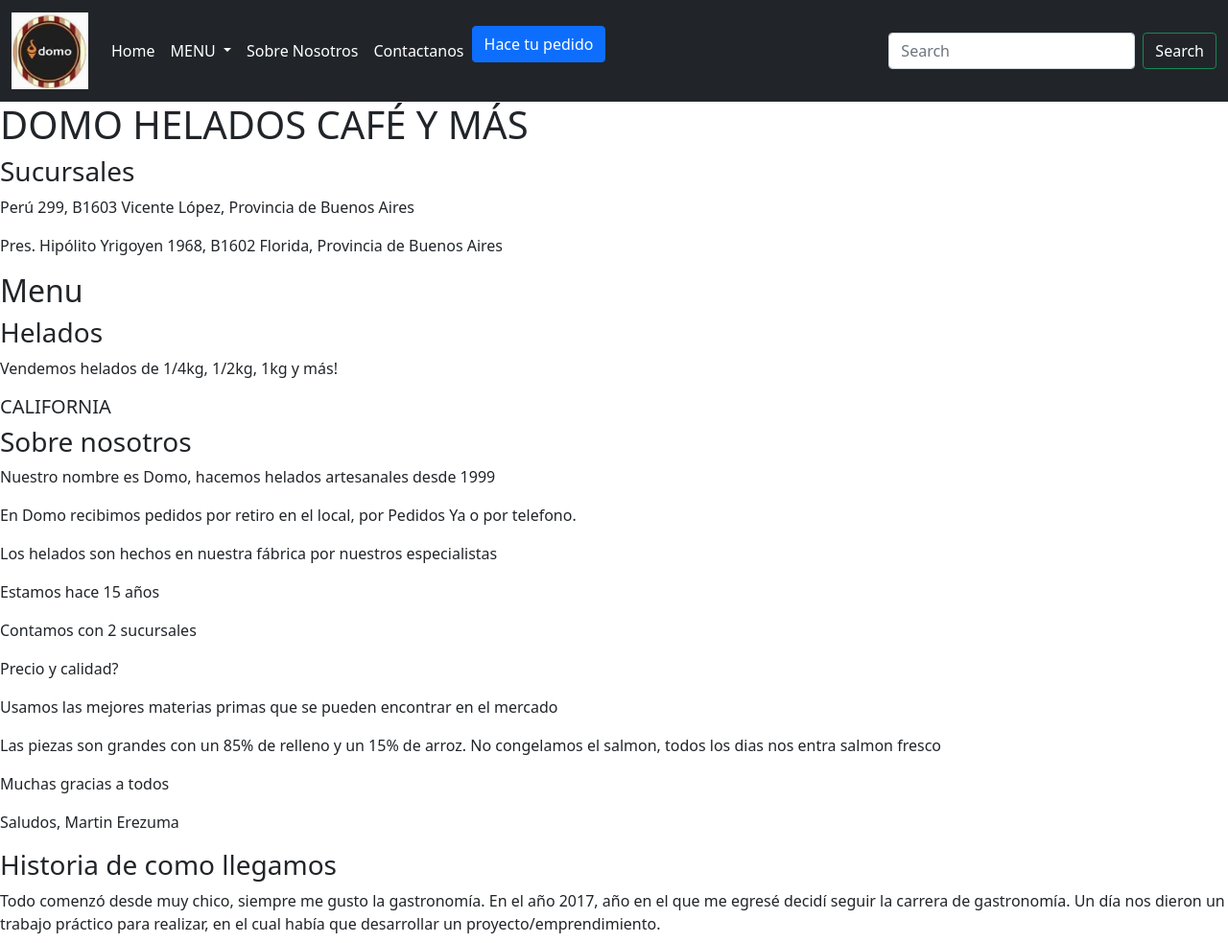
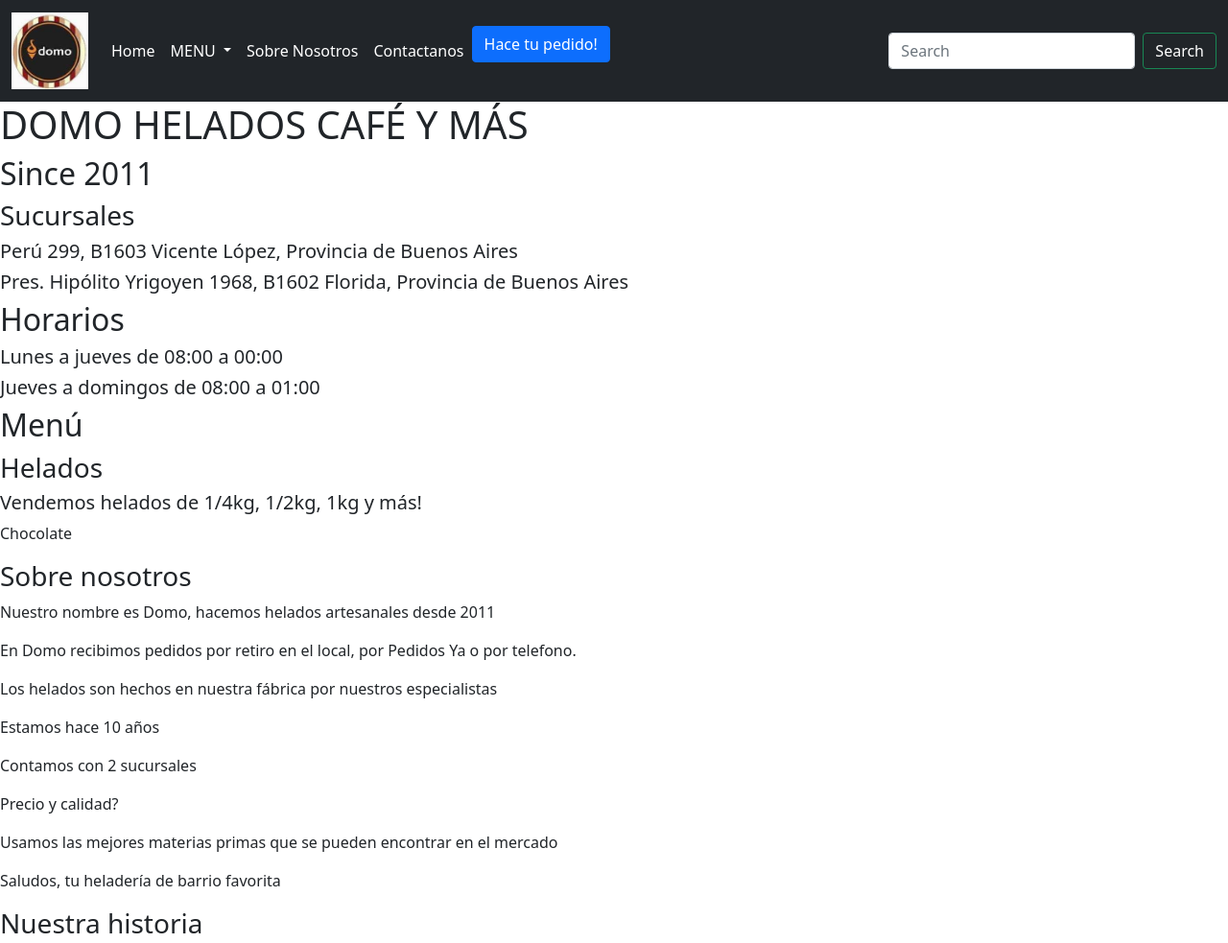
Before and after one commit to FranPizzu/PIZZUTO, a plain HTML site: page index.html in a window 1280 px wide. Shown: the top 983 px of the page at 96% size. Drawn offline with nearby package versions, Linux system fonts and the light colour scheme.

Commit message:
cambios final

```diff
--- a/index.html
+++ b/index.html
@@ -39,7 +39,7 @@
               <li class="nav-item">
                 <a class="nav-link active" aria-current="page" style="color:white" href="#">Contactanos</a>
               </li>
-              <a href="./contacto.html"><button type="button" class="btn btn-primary" >Hace tu pedido</button></a>
+              <a href="./contacto.html"><button type="button" class="btn btn-primary" >Hace tu pedido!</button></a>
 
             </ul>
             <form class="d-flex">
@@ -51,30 +51,34 @@
       </nav>
     </header>
 
-    <h1>DOMO HELADOS CAFÉ Y MÁS </h1>
+    <h1>DOMO HELADOS CAFÉ Y MÁS</h1>
+    <h2>Since 2011</h2>
 
     <H3>Sucursales</H3>
-    <p>Perú 299, B1603 Vicente López, Provincia de Buenos Aires</p>
-    <p>Pres. Hipólito Yrigoyen 1968, B1602 Florida, Provincia de Buenos Aires</p>
+    <h5>Perú 299, B1603 Vicente López, Provincia de Buenos Aires</h5>
+    <h5>Pres. Hipólito Yrigoyen 1968, B1602 Florida, Provincia de Buenos Aires</h5>
 
-    <h2>Menu</h2>
+    <h2>Horarios</h2>
+    <h5>Lunes a jueves de 08:00 a 00:00</h5>
+    <h5>Jueves a domingos de 08:00 a 01:00</h5>
+
+    <h2>Menú</h2>
     <h3>Helados</h3>
-    <p>Vendemos helados de 1/4kg, 1/2kg, 1kg y más!</p>
-    <h5>CALIFORNIA</h4>
+    <h5>Vendemos helados de 1/4kg, 1/2kg, 1kg y más!</h5>
+    <p>Chocolate</p>
+
 
     <h3>Sobre nosotros</h3>
-    <P>Nuestro nombre es Domo, hacemos helados artesanales desde 1999</P>
+    <P>Nuestro nombre es Domo, hacemos helados artesanales desde 2011</P>
     <p>En Domo recibimos pedidos por retiro en el local, por Pedidos Ya o por telefono. </p>
     <p>Los helados son hechos en nuestra fábrica por nuestros especialistas</p>
-    <p>Estamos hace 15 años</p>
+    <p>Estamos hace 10 años</p>
     <p>Contamos con 2 sucursales</p>
     <p>Precio y calidad?</p>
     <p>Usamos las mejores materias primas que se pueden encontrar en el mercado</p>
-    <p>Las piezas son grandes con un 85% de relleno y un 15% de arroz. No congelamos el salmon, todos los dias nos entra salmon fresco</p>
-    <p>Muchas gracias a todos</p>
-    <p>Saludos, Martin Erezuma</p>
+    <p>Saludos, tu heladería de barrio favorita</p>
 
-    <h3>Historia de como llegamos</h3>
+    <h3>Nuestra historia</h3>
     <p> Todo comenzó desde muy chico, siempre me gusto la gastronomía. En el año 2017, año en el que me egresé decidí seguir la carrera de gastronomía.
         Un día nos dieron un trabajo práctico para realizar, en el cual había que desarrollar un proyecto/emprendimiento.</p>
     <p>Ahí fue donde empezó todo, recuerdo que no lo dudé, SUSHI SUR MARTÍN EREZUMA. </p>
```
Also changed, not shown: imagenes/instagram-aplicacion-tecnologia-lanzamiento-sociedad-historia.jpg (deleted).
